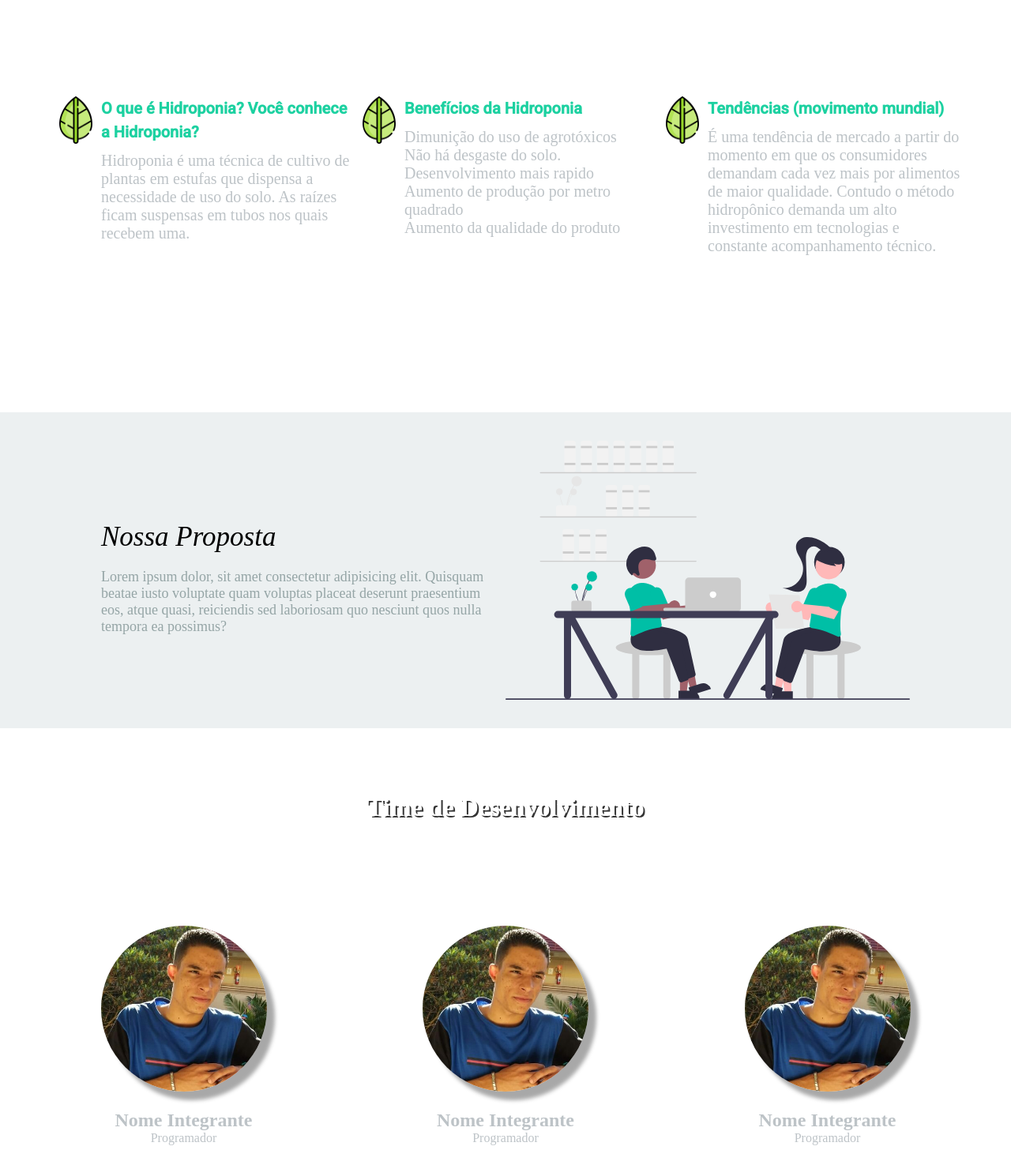
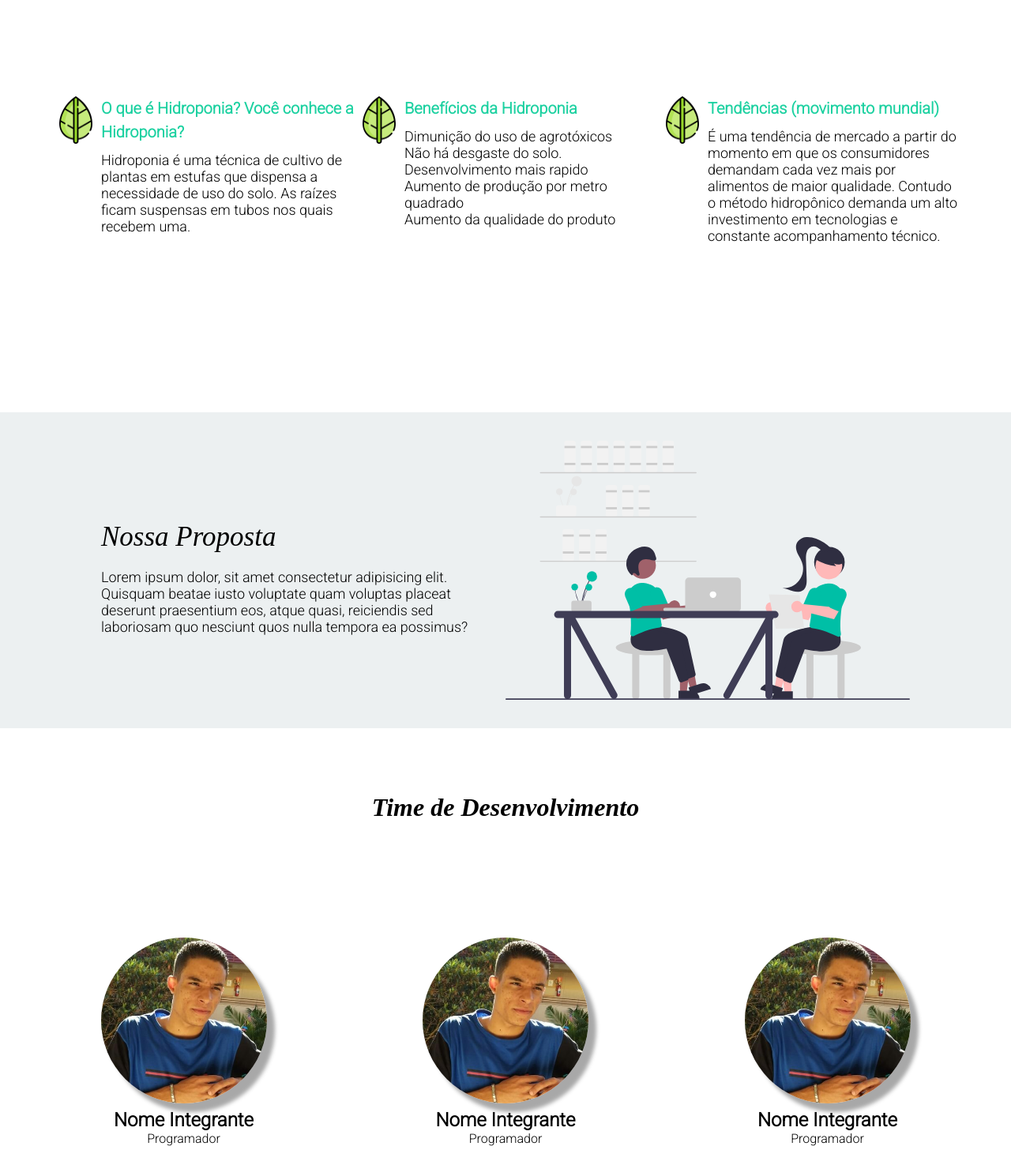
Before and after one commit to 1adsa-grupo10/Projeto-P-I, a plain HTML site: page Site insitucional/Vitória/index.html in a window 1280 px wide. Shown: the part 820-2295 px from the top of the page at 79% size. Drawn offline with nearby package versions, Linux system fonts and the light colour scheme.

Commit message:
Atualizei o design do site institucional

```diff
--- a/API DHT11/package.json
+++ b/API DHT11/package.json
@@ -10,8 +10,8 @@
   "author": "Marise Miranda ",
   "license": "MIT",
   "dependencies": {
-    "body-parser": "^1.18.2",
-    "express": "^4.16.2",
+    "body-parser": "^1.19.0",
+    "express": "^4.17.1",
     "serialport": "^6.0.4"
   }
 }
--- a/Site insitucional/Vitória/css/style.css
+++ b/Site insitucional/Vitória/css/style.css
@@ -170,7 +170,7 @@ body {
     display: flex;
     flex-direction: column;
     width: 100%;
-    font-family: Roboto;
+    font-family: 'Roboto', sans-serif;
 }
 
 .info-text h1 {
@@ -181,8 +181,8 @@ body {
 
 .info-text p {
     margin-top: 10px;
-    color: #bdc3c7;
-    font-size: 20px;
+    color: black;
+    font-size: 18px;
 }
 
 .about {
@@ -209,7 +209,7 @@ body {
 
 .about-info p {
     font-size: 18px;
-    color: #95a5a6;
+    color: black;
 }
 
 .about-info img {
@@ -222,9 +222,8 @@ body {
     display: flex;
     justify-content: center;
     align-items: center;
-    color: white;
-    font: 700 Archivo;
-    text-shadow: 2px 2px #333;
+    color: black;
+    font-style: italic;
 }
 
 .team-container {
@@ -266,13 +265,13 @@ body {
     flex-direction: column;
     justify-content: center;
     align-items: center;
-    height: 30%;
+    height: 20%;
 }
 
 .team-content h2,
 p {
-    font-family: montserrat;
-    color: #bdc3c7;
+    font-family: 'Roboto', sans-serif;
+    color: black;
 }
 
 .contact {
@@ -310,7 +309,8 @@ p {
     justify-content: center;
     align-items: center;
     flex-direction: column;
-    font-size: 20px;
+    font-style: italic;
+    font-size: 18px;
     height: 250px;
     width: 50%;
     border-right: 2px solid #bdc3c7;
--- a/Site insitucional/Vitória/index.html
+++ b/Site insitucional/Vitória/index.html
@@ -6,7 +6,8 @@
     <meta name="viewport" content="width=device-width, initial-scale=1.0">
     <title>Green Sensors</title>
     <link rel="stylesheet" href="./css/style.css">
-    <link href="https://fonts.googleapis.com/css2?family=Archivo:wght@700&family=Roboto:wght@400;500&display=swap" rel="stylesheet" />
+    <link href="https://fonts.googleapis.com/css2?family=Roboto:wght@300&display=swap" rel="stylesheet">
+
 </head>
 
 <body>
```
Also changed, not shown: API DHT11/index.html (+2 -2 lines), Site insitucional/Vitória/login.html (+1 -0 lines), 1 other file.
